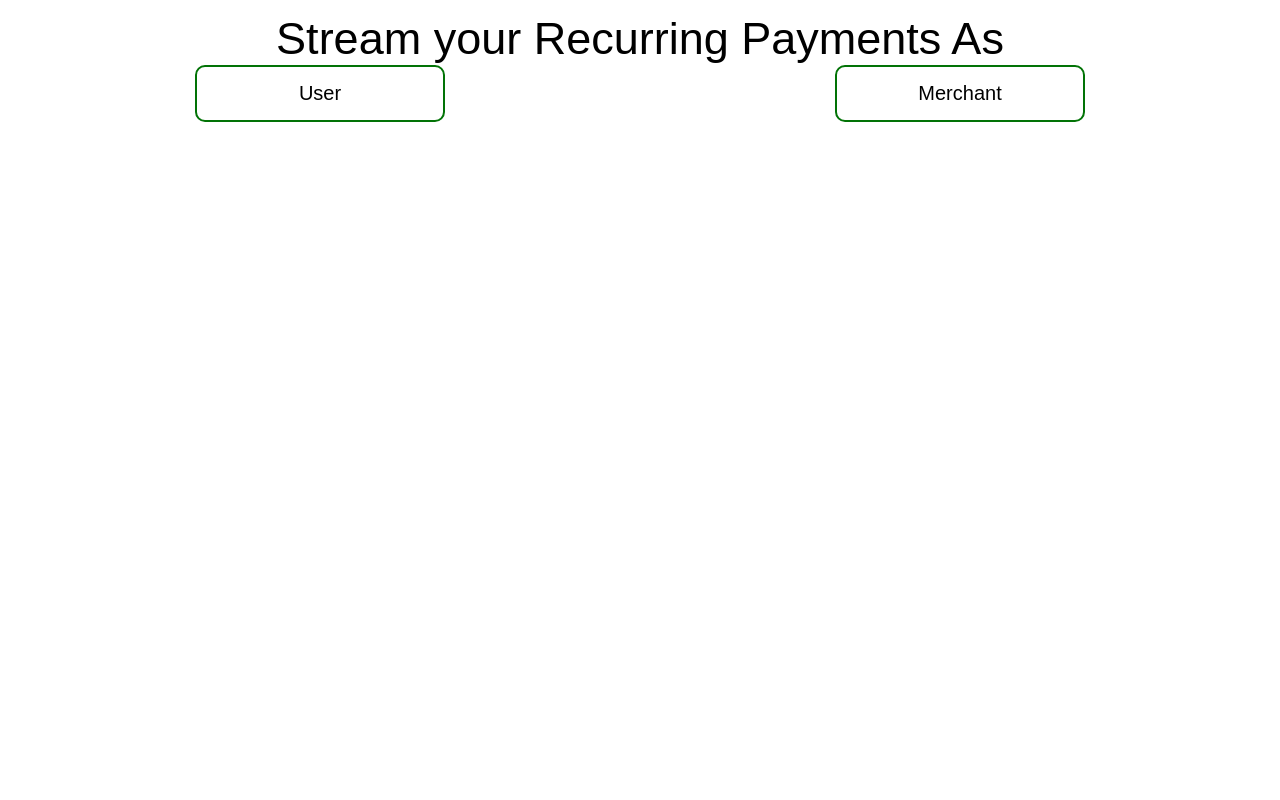
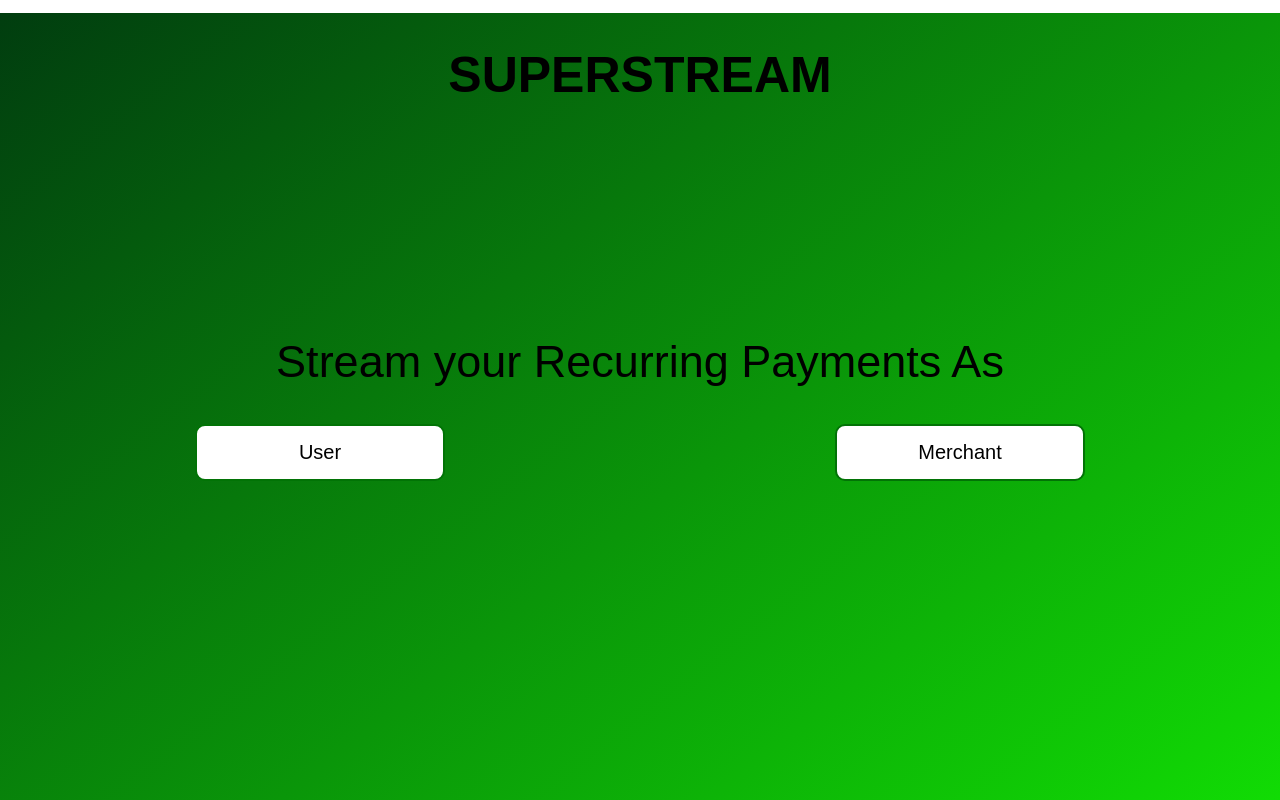
Before and after one commit to Ankush523/SuperStream, a React (Create React App) app: page / in a window 1280 px wide. Shown: the top 800 px of the page. Built offline with nearby package versions, Linux system fonts and the light colour scheme; no server answers; what @rainbow-me/rainbowkit, wagmi would draw is missing.

Commit message:
home page styling change

```diff
--- a/src/Styles/home.css
+++ b/src/Styles/home.css
@@ -16,6 +16,8 @@
   }
 
   .maindiv{
+    /* background-color:#00693E; */
+    background-image: linear-gradient(to bottom right, rgb(1, 61, 15), rgb(19, 239, 3));
     display: flex;
     flex-direction: column;
     width: screen;
@@ -23,3 +25,7 @@
     justify-content:center;
 
   }
+
+.super{
+    font-size: 25px;
+}
--- a/src/pages/Home.js
+++ b/src/pages/Home.js
@@ -3,10 +3,28 @@ import "../Styles/home.css";
 const Home = () => {
   return (
     <div className="maindiv">
+      <div className="super">
+      <h1>SUPERSTREAM</h1>
+
+      </div>
+
+      <br/>
+      <br/>
+      <br/>
+      <br/>
+      <br/>
+      <br/>
+      <br/>
+      <br/>
+      <br/>
+      <br/>
+      <br/>
       {/* <img src={Bg} className="w-[100vw] h-[100vh]" /> */}
       <div>
         <label className="heading">Stream your Recurring Payments As</label>
-        <div></div>
+        <br/>
+        <br/>
+        <br/>
       </div>
 
       <div className="">
@@ -19,6 +37,36 @@ const Home = () => {
           </a>
         </div>
       </div>
+      <br/>
+      <br/>
+      <br/>
+      <br/>
+      <br/>
+      <br/>
+      <br/>
+      <br/>
+      <br/>
+      <br/>
+      <br/>
+      <br/>
+      <br/>
+      <br/>
+      <br/>
+      <br/>
+      <br/>
+      <br/>
+      <br/>
+      <br/>
+      <br/>
+      <br/>
+      <br/>
+      <br/>
+      <br/>
+      <br/>
+      <br/>
+      <br/>
+      <br/>
+      <br/>
     </div>
   );
 };
```
